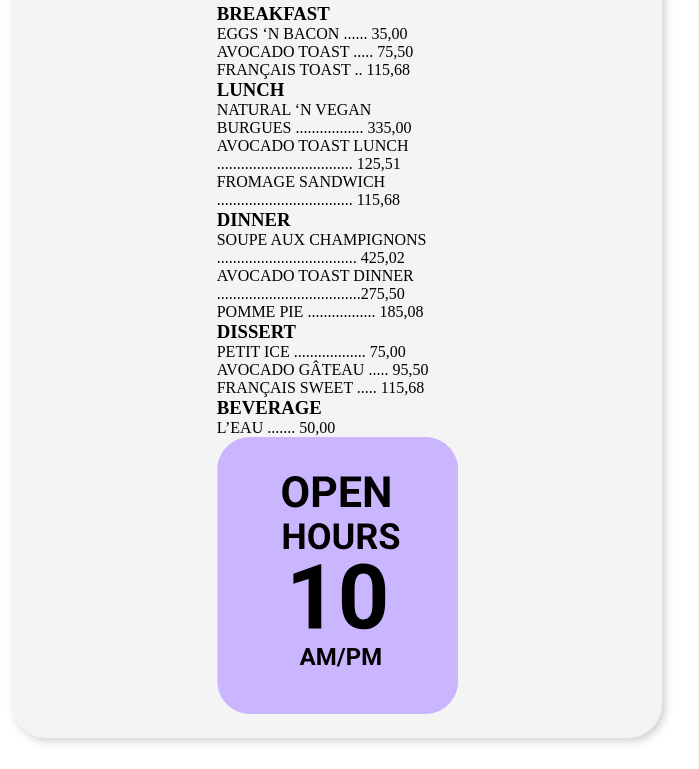
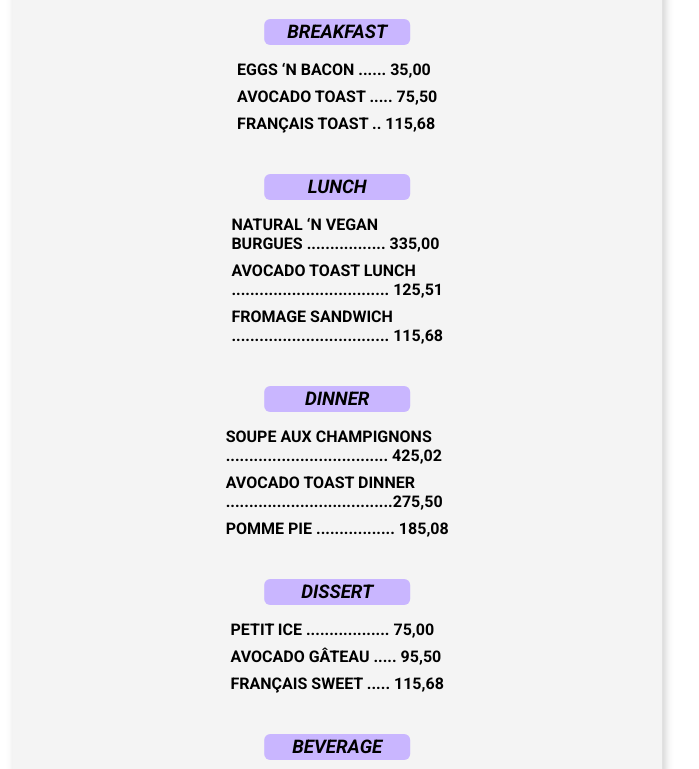
Before and after one commit to lucsamsilva/menu-ladeclaration, a plain HTML site: page index.html in a window 1280 px wide. Shown: the part 236-1005 px from the top of the page, without its empty margins (304-1003 px from the left). Drawn offline with Linux system fonts and the light colour scheme; a web font is replaced by a local one.

Commit message:
add card item css

```diff
--- /dev/null
+++ b/cards.css
@@ -0,0 +1,42 @@
+#card-items {
+
+    display: flex;
+    flex-direction: column;
+    align-items: center;
+
+    padding: 12px;
+    margin: 4px ;
+
+}
+
+.header-item {
+    width: 146px ;
+    background-color: #C9B6FF;
+    border-radius: 6px;
+    padding: 2px;
+
+    text-align: center;
+    margin-bottom: 15px;
+}
+
+.header-item h3 {
+
+    font-weight: 700;
+    font-style: italic;
+    font-family: 'Roboto', sans-serif;
+
+
+}
+
+.main-item {
+
+    margin-bottom: 5px;
+    text-align: justify;
+}
+
+.main-item p {
+    font-weight: bold;
+    font-family: 'Roboto', sans-serif;
+
+    font-size: 12pt;
+}
--- a/index.html
+++ b/index.html
@@ -7,14 +7,18 @@
 
     <!-- Font styles section -->
     <!-- Roboto -->
-    <link rel="preconnect" href="https://fonts.googleapis.com"><link rel="preconnect" href="https://fonts.gstatic.com" crossorigin><link href="https://fonts.googleapis.com/css2?family=Roboto:ital,wght@0,300;1,700&display=swap" rel="stylesheet">
+    <link rel="preconnect" href="https://fonts.googleapis.com"><link rel="preconnect" href="https://fonts.gstatic.com" crossorigin><link href="https://fonts.googleapis.com/css2?family=Roboto:ital,wght@0,300;0,700;1,700&display=swap" rel="stylesheet">
 
     <!-- Fuzzy Bubbles -->
     <link rel="preconnect" href="https://fonts.googleapis.com"><link rel="preconnect" href="https://fonts.gstatic.com" crossorigin><link href="https://fonts.googleapis.com/css2?family=Fuzzy+Bubbles&display=swap" rel="stylesheet">
 
     <!-- End  -->
 
+
+    <!-- CSS links -->
     <link rel="stylesheet" href="main.css">
+    <link rel="stylesheet" href="cards.css">
+
     <title>Menu La Déclaration</title>
 </head>
 <body>
@@ -31,12 +35,12 @@
 
         <main>
 
-            <article id="breakfast-item">
-                <section class="header-section">
+            <article id="card-items">
+                <section class="header-item">
                     <h3>Breakfast</h3>
                 </section>
 
-                <section class="main-section">
+                <section class="main-item">
                     <p>EGGS ‘N BACON ...... 35,00</p>
                     <p>AVOCADO TOAST ..... 75,50</p>
                     <p>FRANÇAIS TOAST .. 115,68</p>
@@ -44,12 +48,12 @@
 
             </article>
 
-            <article id="lunch-items">
-                <section class="header-section">
+            <article id="card-items">
+                <section class="header-item">
                     <h3>Lunch</h3>
                 </section>
 
-                <section class="main-section">
+                <section class="main-item">
                     <p>natural ‘n vegan <br> burgues ................. 335,00</p>
                     <p>AVOCADO TOAST LUNCH <br>.................................. 125,51</p>
                     <p>fromage sandwich <br>.................................. 115,68</p>
@@ -57,12 +61,12 @@
 
             </article>
 
-            <article id="dinner-items">
-                <section class="header-section">
+            <article id="card-items">
+                <section class="header-item">
                     <h3>Dinner</h3>
                 </section>
 
-                <section class="main-section">
+                <section class="main-item">
                     <p>soupe aux champignons <br> ................................... 425,02</p>
                     <p>AVOCADO TOAST dinner<br>....................................275,50</p>
                     <p>pomme pie ................. 185,08</p>
@@ -70,12 +74,12 @@
 
             </article>
 
-            <article id="dissert-items">
-                <section class="header-section">
+            <article id="card-items">
+                <section class="header-item">
                     <h3>Dissert</h3>
                 </section>
 
-                <section class="main-section">
+                <section class="main-item">
                     <p>petit ice  .................. 75,00</p>
                     <p>AVOCADO gâteau ..... 95,50</p>
                     <p>FRANÇAIS sweet ..... 115,68</p>
@@ -83,13 +87,13 @@
 
             </article>
 
-            <article id="beverage-items">
-                <section class="header-section">
+            <article id="card-items">
+                <section class="header-item">
                     <h3>beverage</h3>
                 </section>
 
-                <section class="main-section">
-                    <p>L’EAU ....... 50,00</p>
+                <section class="main-item">
+                    <p> L’EAU ....... 50,00</p>
                 </section>
 
             </article>
--- a/main.css
+++ b/main.css
@@ -6,6 +6,10 @@
 
 p, h3, h1 {
     text-transform: uppercase;
+}
+
+p {
+    margin-bottom: 8px;
 }
 
 body {
```
